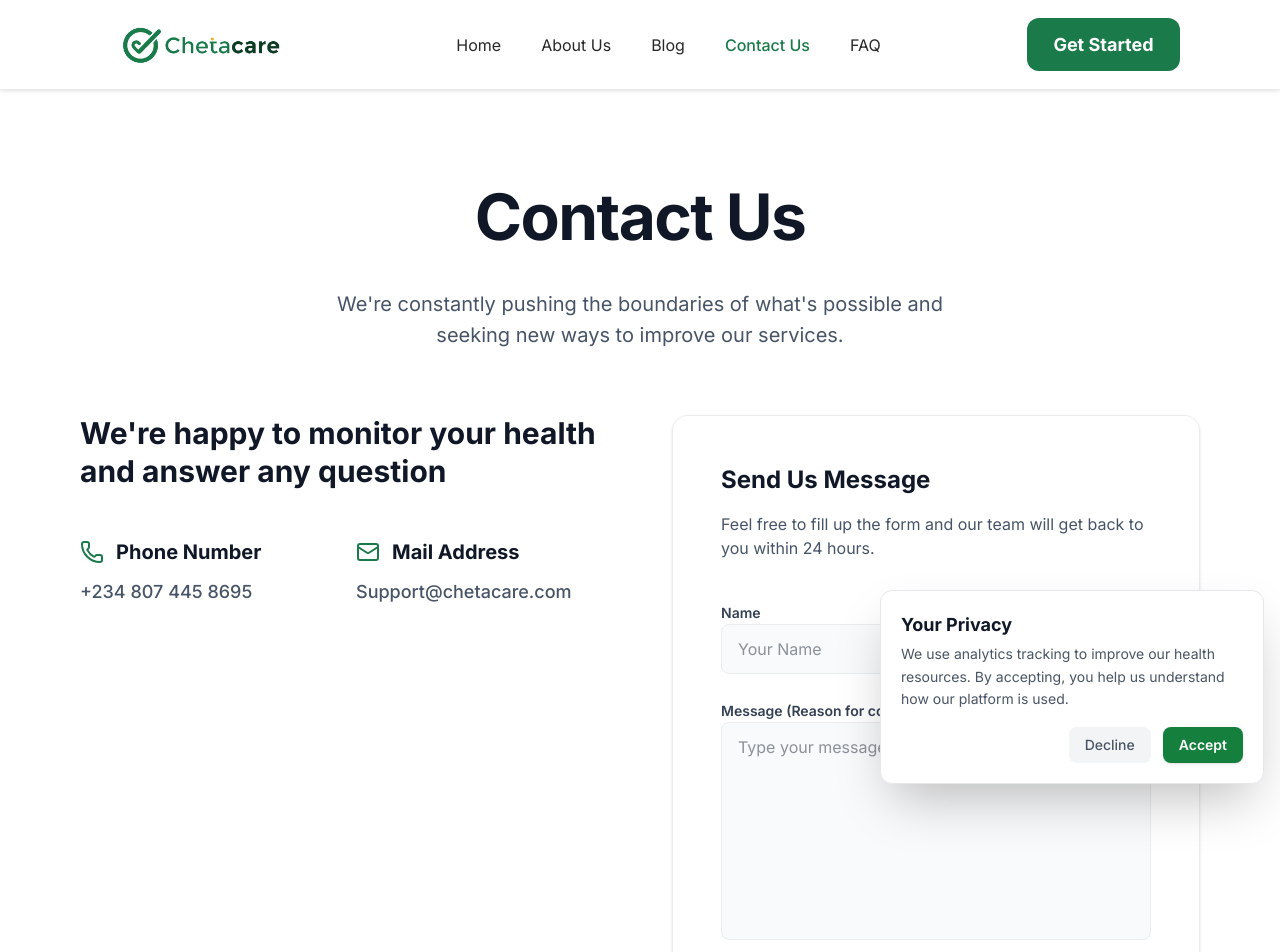
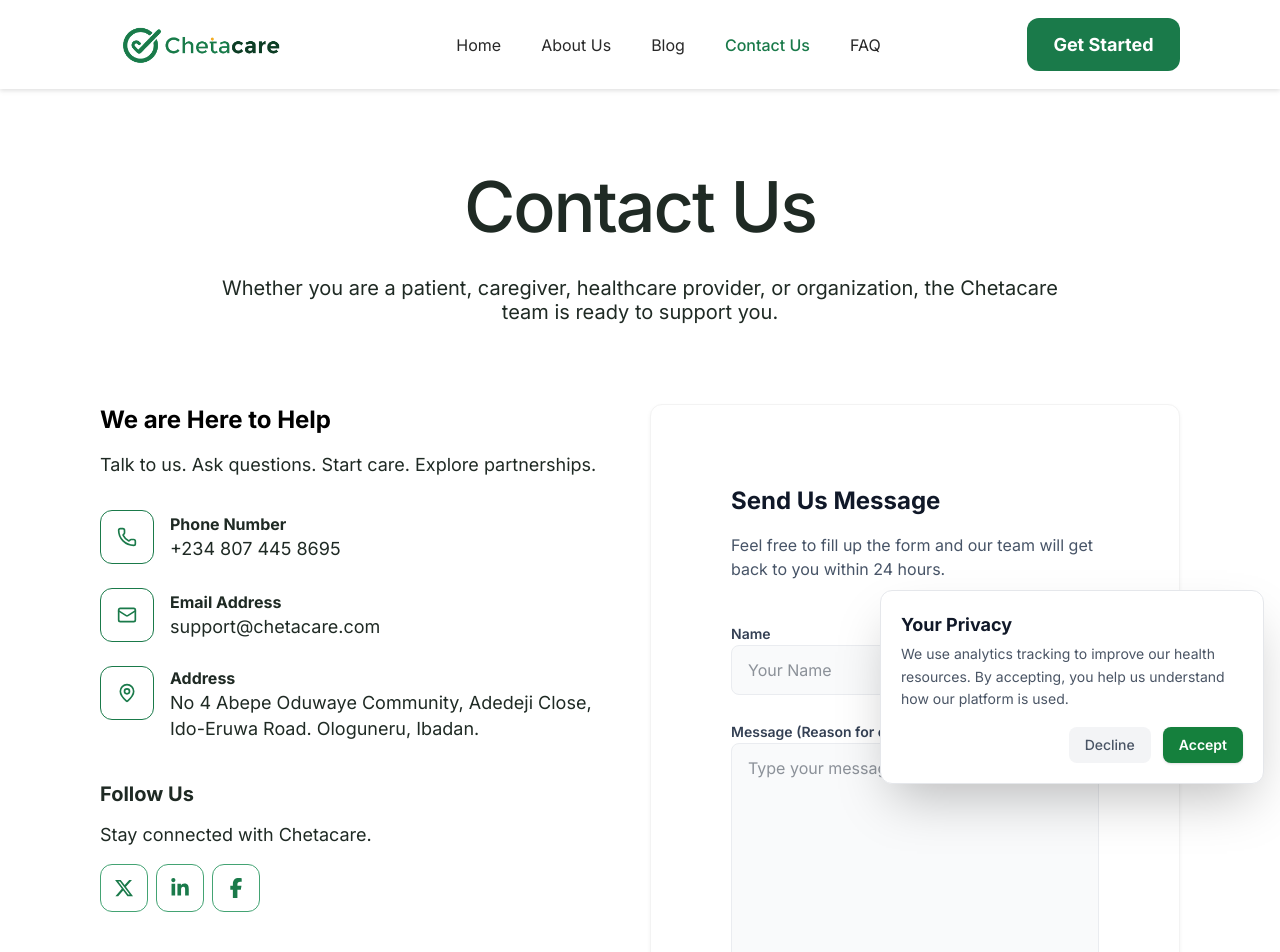
Before and after one commit to Ahmad-mustapha/chetacare, a React (Vite) app: page /contact in a window 1280 px wide. Shown: the top 952 px of the page. Built offline with nearby package versions, Linux system fonts and the light colour scheme.

Commit message:
Update contact page

```diff
--- a/src/components/contact/ContactDetails.tsx
+++ b/src/components/contact/ContactDetails.tsx
@@ -1,46 +1,116 @@
 import React from 'react';
-import { Phone, Mail } from 'lucide-react';
+import { Phone, Mail, MapPin } from 'lucide-react';
+import { FaXTwitter, FaLinkedinIn, FaFacebookF } from 'react-icons/fa6';
 
 const ContactDetails: React.FC = () => {
   return (
-    <div className="space-y-12">
-      <h2 className="text-3xl font-bold text-[#101828] leading-tight">
-        We're happy to monitor your health and answer any question
-      </h2>
+    <div className="flex flex-col gap-10 w-full">
 
-      <div className="grid grid-cols-1 md:grid-cols-2 gap-y-10 gap-x-6">
-        {/* Phone */}
-        <div className="space-y-3">
-          <div className="flex items-center space-x-3 text-[#1A7A4A]">
-            <Phone size={24} />
-            <h3 className="text-xl font-bold text-[#101828]">Phone Number</h3>
-          </div>
-          <p className="text-[#475467] text-lg font-medium">+234 807 445 8695</p>
+      {/* Contact info cards container */}
+      <div className="flex flex-col gap-8 w-full">
+
+        <div className="flex flex-col gap-4 items-start w-full">
+          <h2 className="text-[24px] font-bold leading-[32px] text-black">
+            We are Here to Help
+          </h2>
+          <p className="text-[18px] font-normal leading-[26px] text-[#1F2A24]">
+            Talk to us. Ask questions. Start care. Explore partnerships.
+          </p>
         </div>
 
-        {/* Mail */}
-        <div className="space-y-3">
-          <div className="flex items-center space-x-3 text-[#1A7A4A]">
-            <Mail size={24} />
-            <h3 className="text-xl font-bold text-[#101828]">Mail Address</h3>
+        <div className="flex flex-col gap-6 w-full">
+
+          {/* Phone row */}
+          <div className="flex items-start gap-4 w-full">
+            <div className="w-[54px] h-[54px] bg-white border border-[#1A7A4A] rounded-[12px] flex items-center justify-center text-[#1A7A4A] shrink-0">
+              <Phone className="w-5 h-5" />
+            </div>
+            <div className="flex flex-col justify-center min-h-[54px]">
+              <h3 className="text-[16px] font-bold leading-[24px] text-[#1F2A24]">
+                Phone Number
+              </h3>
+              <p className="text-[18px] font-normal leading-[26px] text-[#1F2A24]">
+                +234 807 445 8695
+              </p>
+            </div>
           </div>
-          <div className="space-y-2">
-            <p className="text-[#475467] text-lg font-medium">Support@chetacare.com</p>
+
+          {/* Email row */}
+          <div className="flex items-start gap-4 w-full">
+            <div className="w-[54px] h-[54px] bg-white border border-[#1A7A4A] rounded-[12px] flex items-center justify-center text-[#1A7A4A] shrink-0">
+              <Mail className="w-5 h-5" />
+            </div>
+            <div className="flex flex-col justify-center min-h-[54px]">
+              <h3 className="text-[16px] font-bold leading-[24px] text-[#1F2A24]">
+                Email Address
+              </h3>
+              <p className="text-[18px] font-normal leading-[26px] text-[#1F2A24]">
+                support@chetacare.com
+              </p>
+            </div>
           </div>
+
+          {/* Address row */}
+          <div className="flex items-start gap-4 w-full">
+            <div className="w-[54px] h-[54px] bg-white border border-[#1A7A4A] rounded-[12px] flex items-center justify-center text-[#1A7A4A] shrink-0">
+              <MapPin className="w-5 h-5" />
+            </div>
+            <div className="flex flex-col justify-center min-h-[54px] max-w-[540px]">
+              <h3 className="text-[16px] font-bold leading-[24px] text-[#1F2A24]">
+                Address
+              </h3>
+              <p className="text-[18px] font-normal leading-[26px] text-[#1F2A24]">
+                No 4 Abepe Oduwaye Community, Adedeji Close, Ido-Eruwa Road. Ologuneru, Ibadan.
+              </p>
+            </div>
+          </div>
+
         </div>
-        {/* Address */}
-        {/* <div className="space-y-3">
-          <div className="flex items-center space-x-3 text-[#1A7A4A]">
-            <MapPin size={24} />
-            <h3 className="text-xl font-bold text-[#101828]">Address</h3>
-          </div>
-          <p className="text-[#475467] text-lg font-medium leading-relaxed">
-            77408 Gwagwalada <br />
-            Motorway <br />
-            Suite 469 Abuja, Nigeria.
+      </div>
+
+      {/* Social Icons Section - Updated text, titles and icon order */}
+      <div className="flex flex-col gap-4 w-full">
+        <div className="flex flex-col gap-4 items-start w-full">
+          <h4 className="text-[20px] font-bold leading-[24px] text-[#1F2A24]">
+            Follow Us
+          </h4>
+          <p className="text-[18px] font-normal leading-[26px] text-[#1F2A24]">
+            Stay connected with Chetacare.
           </p>
-        </div> */}
+        </div>
+
+        {/* Buttons sequenced cleanly: X (Twitter) -> LinkedIn -> Facebook */}
+        <div className="flex items-center gap-2">
+          <a
+            href="https://x.com/chetacare"
+            target="_blank"
+            rel="noopener noreferrer"
+            aria-label="Follow us on X"
+            className="w-12 h-12 bg-white border border-[#43A373] rounded-[12px] flex items-center justify-center text-[#1A7A4A] transition-colors hover:bg-gray-50"
+          >
+            <FaXTwitter className="w-5 h-5" />
+          </a>
+          <a
+            href="https://linkedin.com/company/chetacare"
+            target="_blank"
+            rel="noopener noreferrer"
+            aria-label="Follow us on LinkedIn"
+            className="w-12 h-12 bg-white border border-[#43A373] rounded-[12px] flex items-center justify-center text-[#1A7A4A] transition-colors hover:bg-gray-50"
+          >
+            <FaLinkedinIn className="w-5 h-5" />
+          </a>
+          <a
+            href="https://www.facebook.com/people/Chetacare/100066576465988/"
+            target="_blank"
+            rel="noopener noreferrer"
+            aria-label="Follow us on Facebook"
+            className="w-12 h-12 bg-white border border-[#43A373] rounded-[12px] flex items-center justify-center text-[#1A7A4A] transition-colors hover:bg-gray-50"
+          >
+            <FaFacebookF className="w-5 h-5" />
+          </a>
+        </div>
       </div>
+
     </div>
   );
 };
--- a/src/pages/Contact.tsx
+++ b/src/pages/Contact.tsx
@@ -10,29 +10,37 @@
         title="Chetacare | Contact"
         description="Contact Chetacare to ask questions about chronic disease care support, partnerships, and preventive health guidance."
       />
-      {/* Header Section */}
-      <section className="pt-20 pb-16 text-center">
-        <div className="container-wide">
-          <h1 className="text-[32px] md:text-[64px] font-bold text-[#101828] tracking-tight mb-6">
+
+      {/* Outer wrapper maps exactly to Figma body padding (80px top/bottom -> py-20) and container gaps */}
+      <div className="w-full max-w-[1440px] mx-auto py-20 px-4 md:px-[100px] flex flex-col gap-20">
+
+        {/* Title Container Section (Frame 1000007754 equivalent) with strict 32px gap (gap-8) */}
+        <section className="text-center flex flex-col items-center gap-8 w-full">
+          <h1 className="text-4xl md:text-6xl lg:text-[70px] font-medium text-[#1F2A24] tracking-[-2px] leading-tight lg:leading-[75px]">
             Contact Us
           </h1>
-          <p className="text-lg md:text-[20px] text-[#475467] max-w-2xl mx-auto">
-            We're constantly pushing the boundaries of what's possible and seeking new ways to improve our services.
+          <p className="text-base md:text-[20px] font-normal text-[#1F2A24] leading-relaxed md:leading-[24px] max-w-[848px]">
+            Whether you are a patient, caregiver, healthcare provider, or organization, the Chetacare team is ready to support you.
           </p>
-        </div>
-      </section>
+        </section>
 
-      {/* Main Content Section */}
-      <section className="pb-24">
-        <div className="container-wide">
-          <div className="grid grid-cols-1 lg:grid-cols-2 gap-16 items-start">
+        {/* Main Split Content Layout - Configured with exact 20px row gaps between layout blocks */}
+        <section className="w-full grid grid-cols-1 lg:grid-cols-12 gap-5 items-start">
+
+          {/* Left Column wrapper matching the target 610px width footprint proportions */}
+          <div className="lg:col-span-6 w-full max-w-[610px]">
             <ContactDetails />
-            <div className="bg-white rounded-2xl shadow-sm border border-[#EAECF0] overflow-hidden">
+          </div>
+
+          {/* Right Column wrapper matching the target 554.5px width container properties */}
+          <div className="lg:col-span-6 w-full max-w-[554.5px] lg:ml-auto">
+            <div className="bg-white border border-[#F3F3F3] shadow-[0px_2px_4px_rgba(0,0,0,0.05)] rounded-[12px] overflow-hidden p-8">
               <ContactForm />
             </div>
           </div>
-        </div>
-      </section>
+
+        </section>
+      </div>
     </div>
   );
 };
```
Also changed, not shown: 1 other file (tests, documents, lock files or other folders).
